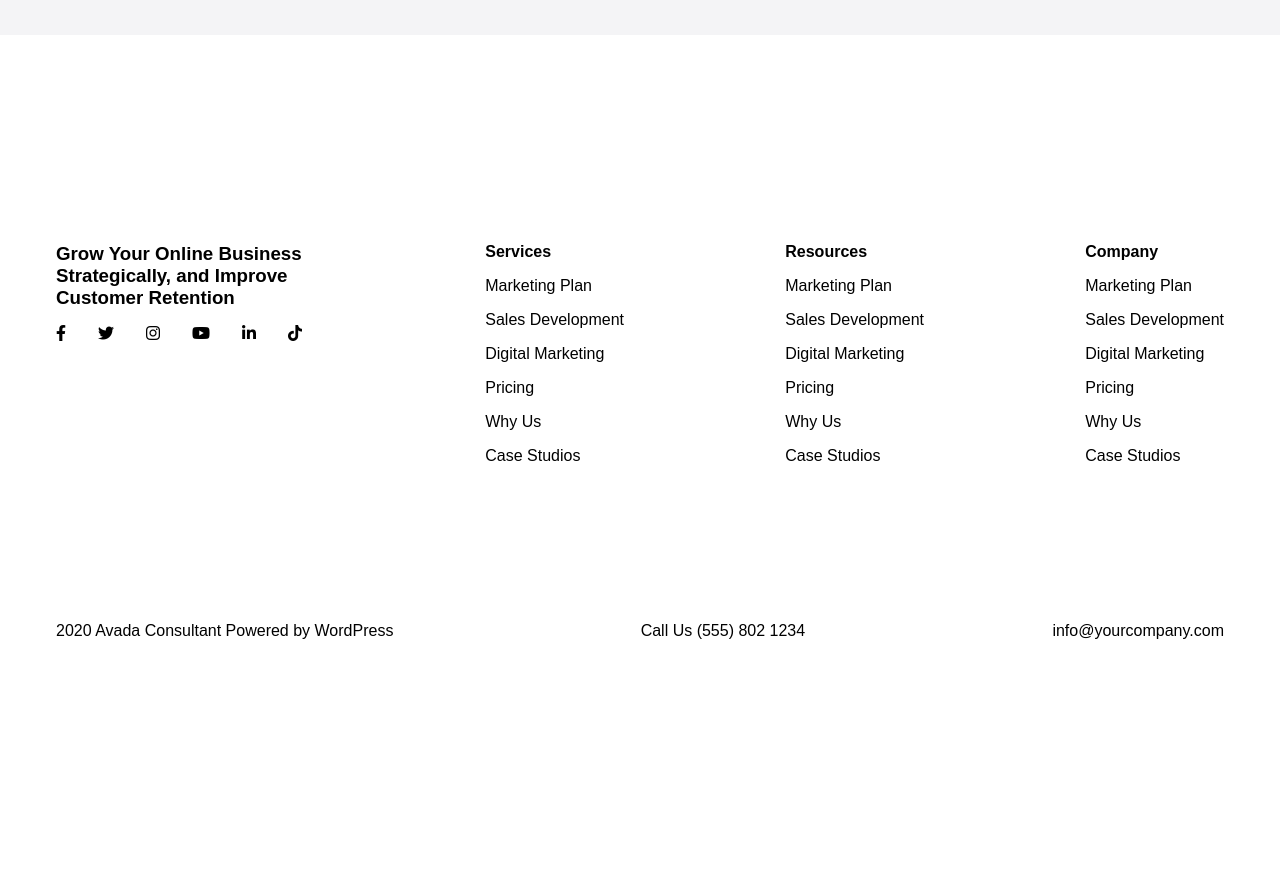
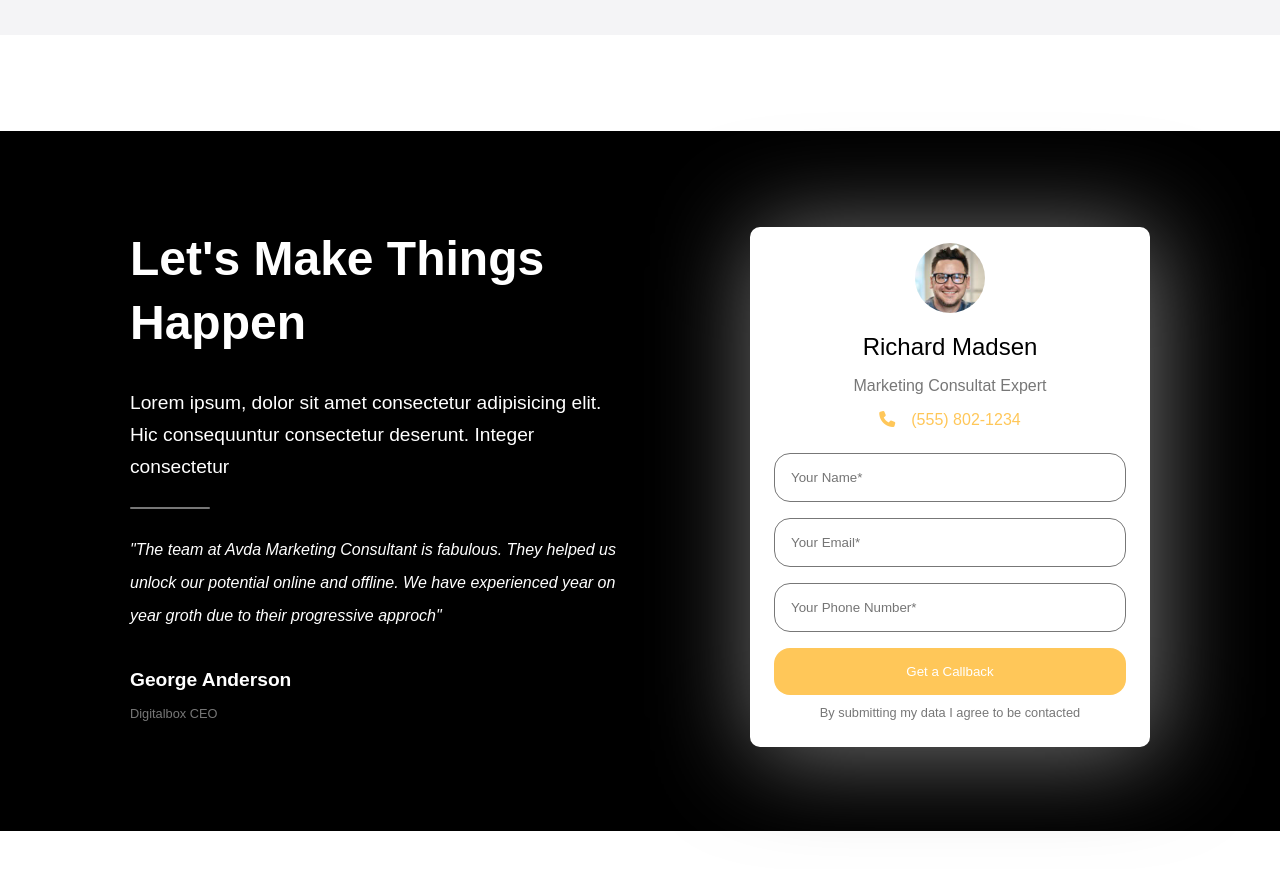
Before and after one commit to Serena-Dong/proj-html-vuejs, a Vue app: page / in a window 1280 px wide. Shown: the part 5240-6109 px from the top of the page. Before the commit the page ends 5971 px from the top, so only its background shows below. Built offline with nearby package versions, Linux system fonts and the light colour scheme.

Commit message:
jumbotronB

```diff
--- a/src/components/contents/jumbotronB.vue
+++ b/src/components/contents/jumbotronB.vue
@@ -1,11 +1,83 @@
 <script>
+import formSection from './formSection.vue'
 export default {
-    name: 'jumbotronB'
+    name: 'jumbotronB',
+    components: {
+        formSection
+    }
 }
 </script>
 
-<template></template>
+<template>
+    <section>
+        <div class="container">
+            <div class="row">
+                <div class="text-col">
+                    <h1>Let's Make Things Happen</h1>
+                    <br>
+                    <p>Lorem ipsum, dolor sit amet consectetur adipisicing elit. Hic consequuntur consectetur deserunt.
+                        Integer consectetur</p>
+                    <div></div>
+                    <p>
+                        <i class="smaller">"The team at Avda Marketing Consultant is fabulous. They helped us unlock our
+                            potential
+                            online
+                            and offline. We have experienced year on year groth due to their progressive approch"
+                        </i>
+                    </p>
+                    <br>
+                    <h4>George Anderson</h4>
+                    <span>Digitalbox CEO</span>
+                </div>
+                <formSection></formSection>
+            </div>
+        </div>
+    </section>
+</template>
 
 <style lang="scss" scoped>
 @use '../../assets/scss/partials/variables' as *;
+
+section {
+    background-color: $black;
+}
+
+.container {
+    height: 700px;
+
+    .row {
+        display: flex;
+        height: 600px;
+        justify-content: center;
+        gap: 10%;
+
+        .text-col {
+            margin-top: 6rem;
+
+            width: 500px;
+            color: $white;
+
+            font-size: 1.2rem;
+            line-height: 2rem;
+
+            div {
+                width: 80px;
+                height: 2px;
+                background-color: $grey;
+                margin: 1.5rem 0 1.5rem;
+                border-radius: 1rem;
+            }
+
+            h1 {
+                font-size: 3rem;
+                line-height: 4rem;
+            }
+
+            .smaller {
+                font-size: 1rem
+            }
+        }
+
+    }
+}
 </style>
```
